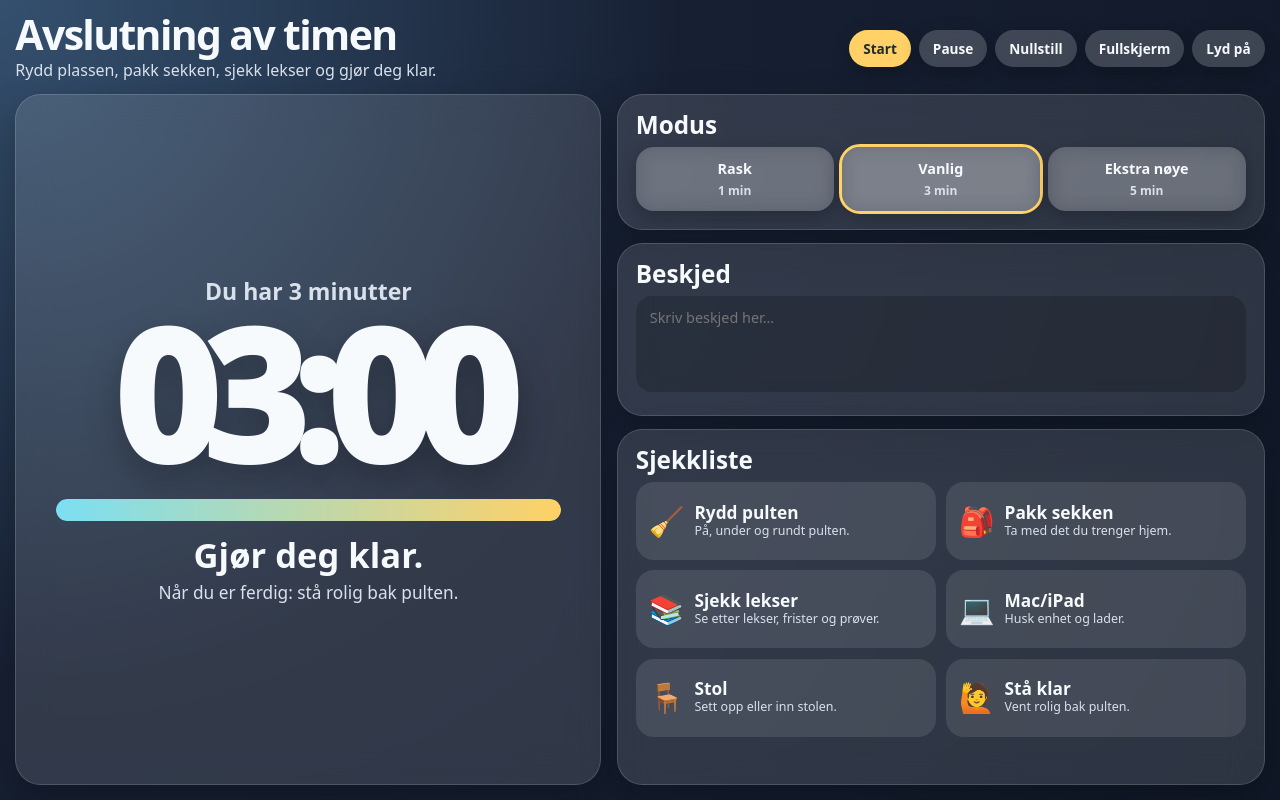
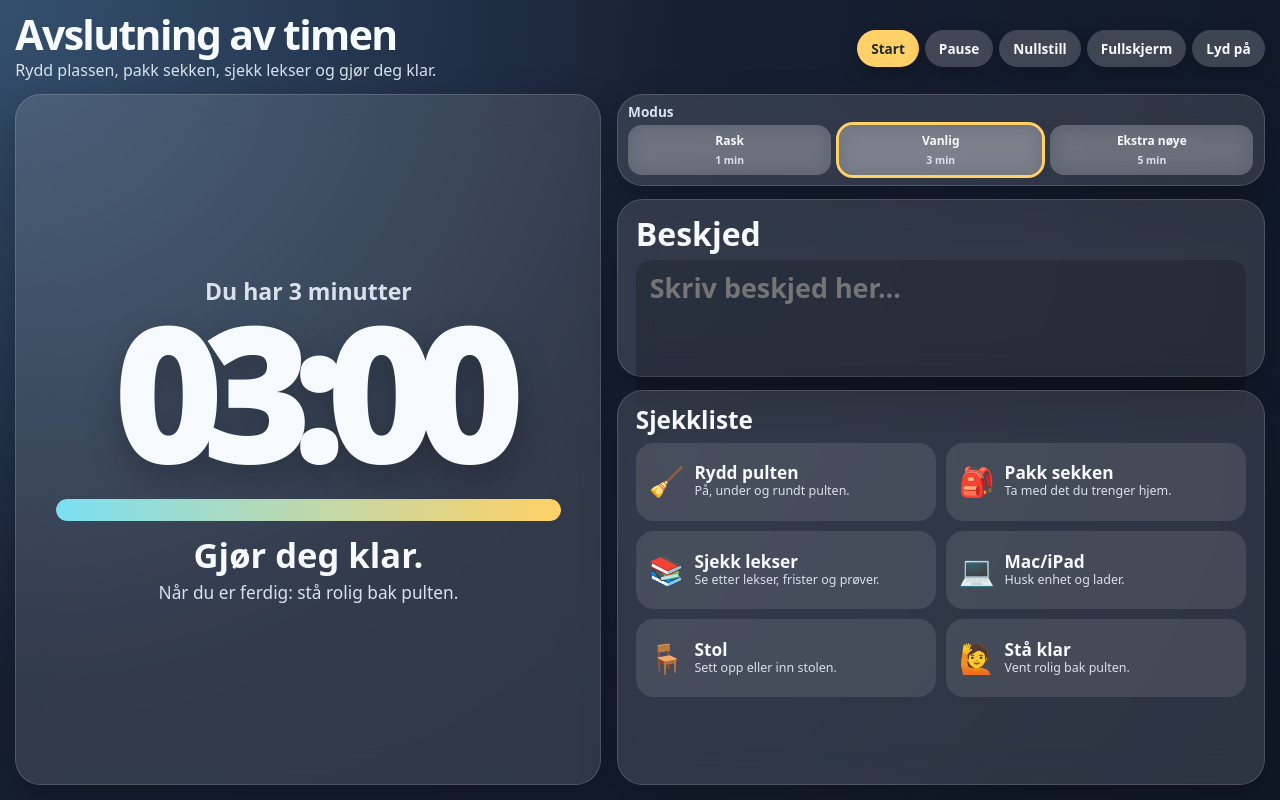
Before and after one commit to EikstuenD/Avslutningsskjerm, a plain HTML site: page index.html in a window 1280 px wide. Drawn offline with Linux system fonts and the light colour scheme.

Commit message:
Update index.html

```diff
--- a/index.html
+++ b/index.html
@@ -70,7 +70,7 @@
       display: flex;
       flex-wrap: wrap;
       justify-content: flex-end;
-      gap: 8px;
+      gap: 6px;
       max-width: 520px;
     }
 
@@ -193,7 +193,7 @@
     .right-grid {
       min-height: 0;
       display: grid;
-      grid-template-rows: auto auto 1fr;
+      grid-template-rows: auto minmax(150px, 0.45fr) 1fr;
       gap: clamp(10px, 1vw, 14px);
     }
 
@@ -203,6 +203,20 @@
       line-height: 1;
     }
 
+    .mode-card {
+      padding: clamp(8px, 0.8vw, 14px);
+    }
+
+    .mode-card h2 {
+      font-size: clamp(0.85rem, 1vw, 1.05rem);
+      margin-bottom: 6px;
+      color: var(--muted);
+    }
+
+    .message-card h2 {
+      font-size: clamp(1.6rem, 2.5vw, 2.8rem);
+    }
+
     .modes {
       display: grid;
       grid-template-columns: repeat(3, minmax(0, 1fr));
@@ -210,36 +224,40 @@
     }
 
     .mode-btn {
-      border-radius: 18px;
-      padding: 12px 10px;
+      border-radius: 14px;
+      padding: 7px 8px;
       text-align: center;
-      min-height: 62px;
+      min-height: 42px;
+      box-shadow: none;
     }
 
     .mode-btn strong {
       display: block;
-      font-size: clamp(0.9rem, 1vw, 1.05rem);
-      margin-bottom: 2px;
+      font-size: clamp(0.75rem, 0.85vw, 0.92rem);
+      margin-bottom: 0;
       white-space: nowrap;
     }
 
     .mode-btn span {
       color: var(--muted);
-      font-size: clamp(0.75rem, 0.85vw, 0.9rem);
+      font-size: clamp(0.65rem, 0.72vw, 0.78rem);
     }
 
     textarea {
       width: 100%;
-      min-height: 96px;
-      max-height: 120px;
+      height: 100%;
+      min-height: 150px;
+      max-height: none;
       border: 0;
       border-radius: 16px;
       padding: 12px 14px;
       color: var(--text);
       background: rgba(0, 0, 0, 0.18);
       resize: none;
+      font-weight: 800;
+      line-height: 1.2;
       outline: 2px solid transparent;
-      font-size: clamp(0.9rem, 1vw, 1.05rem);
+      font-size: clamp(1.4rem, 2.1vw, 2.4rem);
     }
 
     textarea:focus {
```
